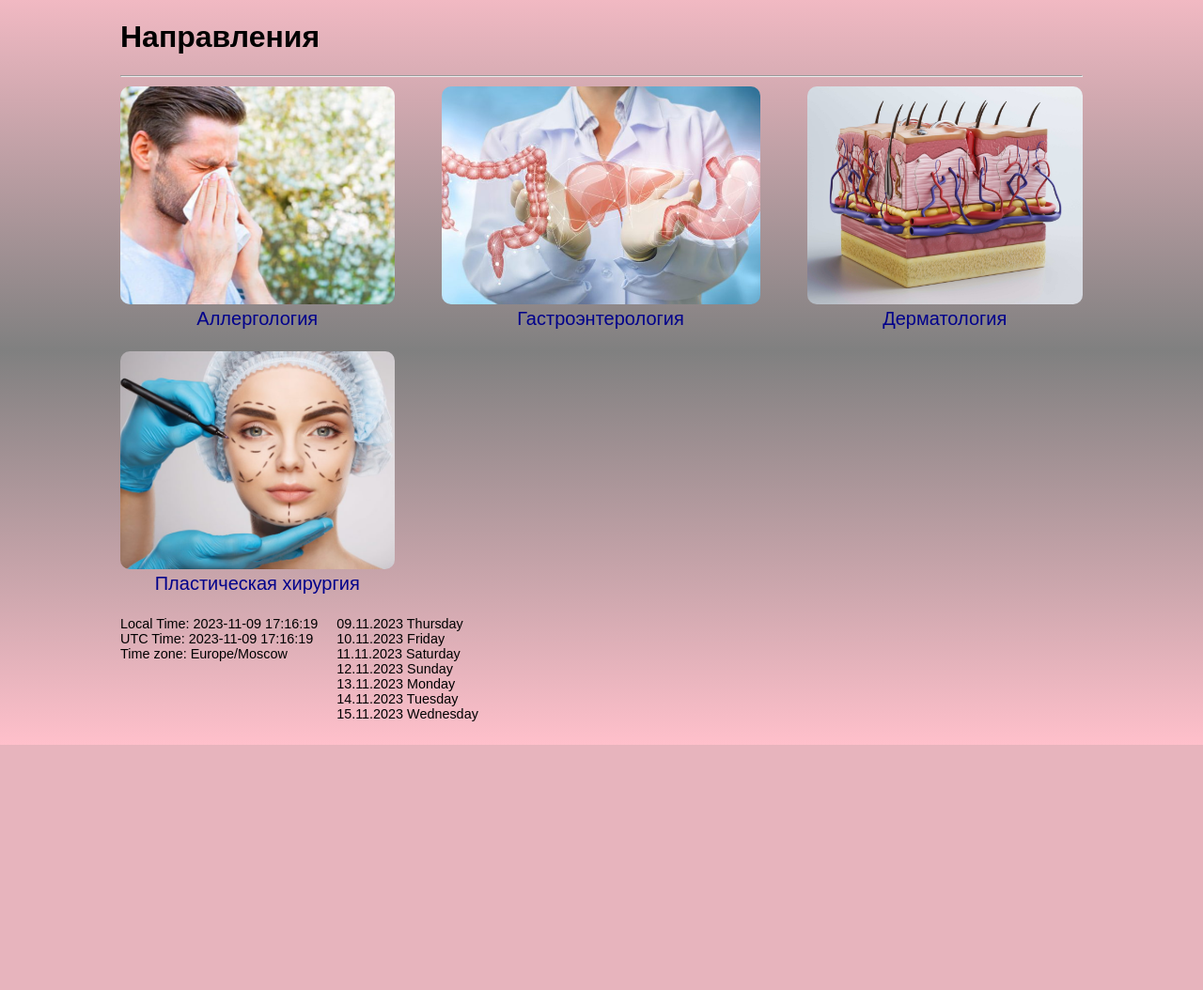
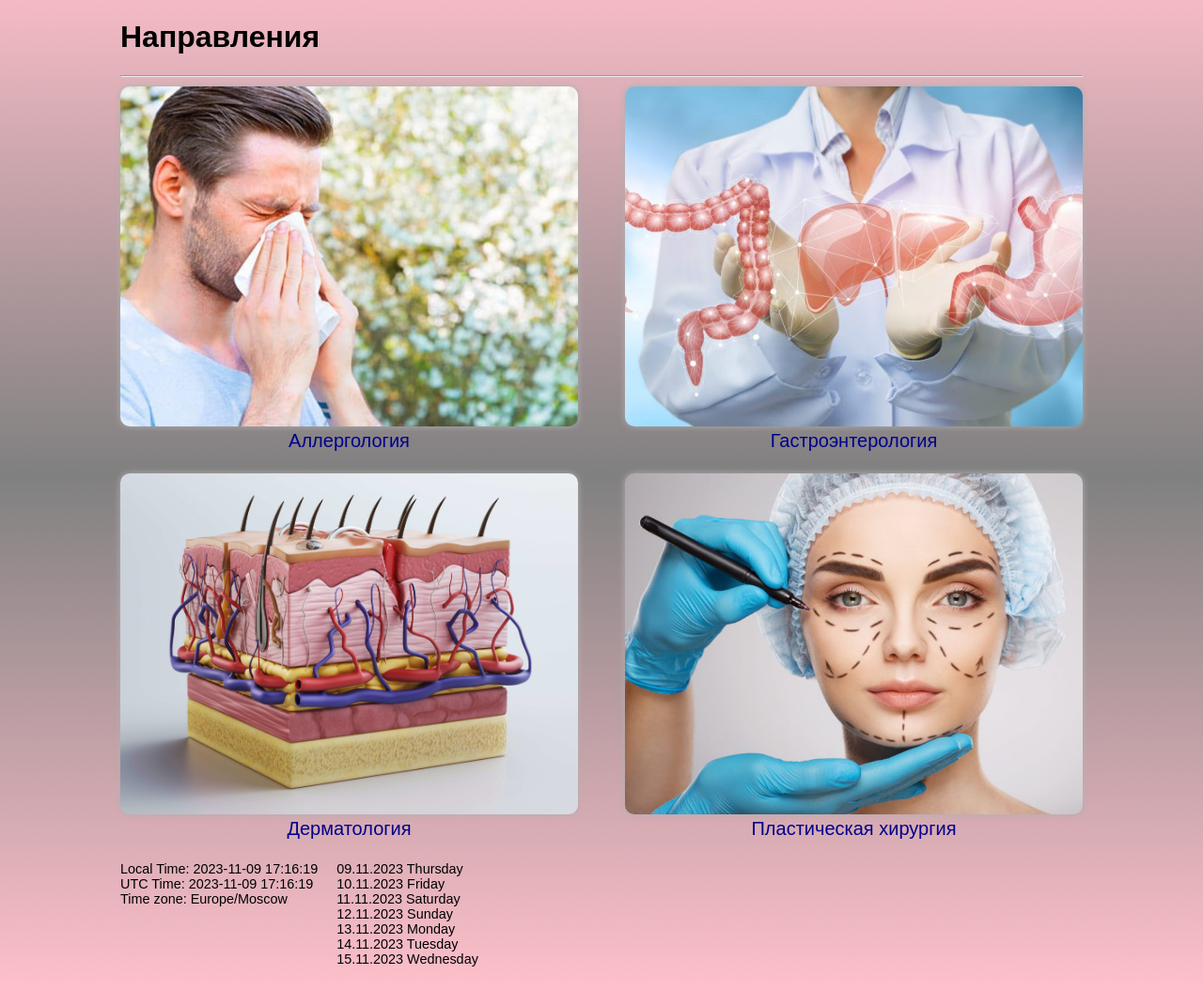
Before and after one commit to denis-pptx/Django-MedicalCenter, a Django app: page /services/categories/ in a window 1280 px wide. Shown: the part 46-1100 px from the top of the page at 94% size. Before the commit the page ends 839 px from the top, so only its background shows below. Run offline with Django 4.2, Linux system fonts and the light colour scheme; data comes from the database, SQL or seed files in the repository.

Commit message:
3d cards

```diff
--- a/orders/views.py
+++ b/orders/views.py
@@ -42,7 +42,7 @@ def create_order(request):
         schedule = DoctorSchedule.objects.get(id=request.POST.get('schedule_id'))
 
         promo_code = PromoCode.objects.filter(code=request.POST.get('promo_code'), isAvailable=True).first()
-        print(promo_code)
+
         Order.objects.create(
             patient=request.user.patientprofile,
             service=service,
--- /dev/null
+++ b/services/static/services/css/category-list.css
@@ -0,0 +1,35 @@
+
+.card {
+    transition: transform 0.1s;
+    transform: perspective(3000px);
+
+}
+
+
+.grid-container {
+    display: grid;
+    grid-template-columns: repeat(auto-fill, minmax(400px, 1fr));
+    grid-gap: 50px;
+    margin-bottom: 50px;
+    margin-top: 10px;
+
+}
+
+.card-img {
+    height: 100%;
+}
+
+.card-img img {
+    width: 100%;
+    height: 100%;
+    object-fit: cover;
+    border-radius: 10px;
+    box-shadow: 0px 0px 7px rgb(175, 175, 175);
+}
+
+.card a {
+    text-decoration: none;
+    font-size: 1.25em;
+    text-align: center;
+    line-height: 1.5em;
+}
--- a/services/static/services/css/styles.css
+++ /dev/null
@@ -1,56 +0,0 @@
-
-.grid-container .card {
-    transition: 0.4s;
-}
-
-.grid-container .card:hover {
-    transform: scale(1.05);
-}
-
-
-.grid-container {
-    display: grid;
-    grid-template-columns: auto auto auto;
-    grid-gap: 50px;
-    margin-bottom: 50px;
-    margin-top: 10px;
-}
-
-.card-img {
-    height: 100%;
-}
-
-.card-img img {
-    width: 100%;
-    height: 100%;
-    object-fit: cover;
-    border-radius: 10px;
-}
-
-.card a {
-    text-decoration: none;
-    font-size: 1.25em;
-    text-align: center;
-    line-height: 1.5em;
-}
-
-
-
-.image-container img {
-    width: 100%;
-    height: 500px;
-    object-fit: cover;
-}
-
-.table {
-    width: auto;
-    margin: 5px;
-}
-
-tbody tr:nth-child(odd) {
-    background-color: Honeydew;
-}
-
-tbody tr:nth-child(even) {
-    background-color: LavenderBlush;
-}
--- /dev/null
+++ b/services/static/services/js/category-list.js
@@ -0,0 +1,23 @@
+const cards = document.querySelectorAll('.card');
+
+cards.forEach((card) => {
+    card.addEventListener('mousemove', (e) => {
+        const cardRect = card.getBoundingClientRect();
+        const cardCenterX = cardRect.left + cardRect.width / 2;
+        const cardCenterY = cardRect.top + cardRect.height / 2;
+
+        // Смещение курсора относительно центра карточки
+        const offsetX = e.clientX - cardCenterX;
+        const offsetY = e.clientY - cardCenterY;
+
+        // Ууглы вращения
+        const rotateX = -(offsetY / 10);
+        const rotateY = offsetX / 10;
+
+        card.style.transform = `perspective(2000px) rotateX(${rotateX}deg) rotateY(${rotateY}deg)`;
+    });
+
+    card.addEventListener('mouseout', () => {
+        card.style.transform = 'rotate(0)';
+    });
+});
--- a/services/templates/services/category_detail.html
+++ b/services/templates/services/category_detail.html
@@ -5,7 +5,7 @@
 {% block title %}{{ category.name }}{% endblock %}
 
 {% block styles %}
-    <link rel="stylesheet" href="{% static 'services/css/styles.css' %}">
+    <link rel="stylesheet" href="{% static 'services/css/category-detail.css' %}">
 {% endblock %}
 
 {% block content %}
--- a/services/templates/services/category_list.html
+++ b/services/templates/services/category_list.html
@@ -2,7 +2,7 @@
 {% load static %}
 
 {% block styles %}
-    <link rel="stylesheet" href="{% static 'services/css/styles.css' %}">
+    <link rel="stylesheet" href="{% static 'services/css/category-list.css' %}">
 {% endblock %}
 
 {% block title %}Направления{% endblock %}
@@ -31,3 +31,8 @@
     </div>
 
 {% endblock %}
+
+
+{% block scripts %}
+    <script src="{% static 'services/js/category-list.js' %}"></script>
+{% endblock %}
```
Also changed, not shown: services/static/services/css/category-detail.css (added, +19 -0 lines).
